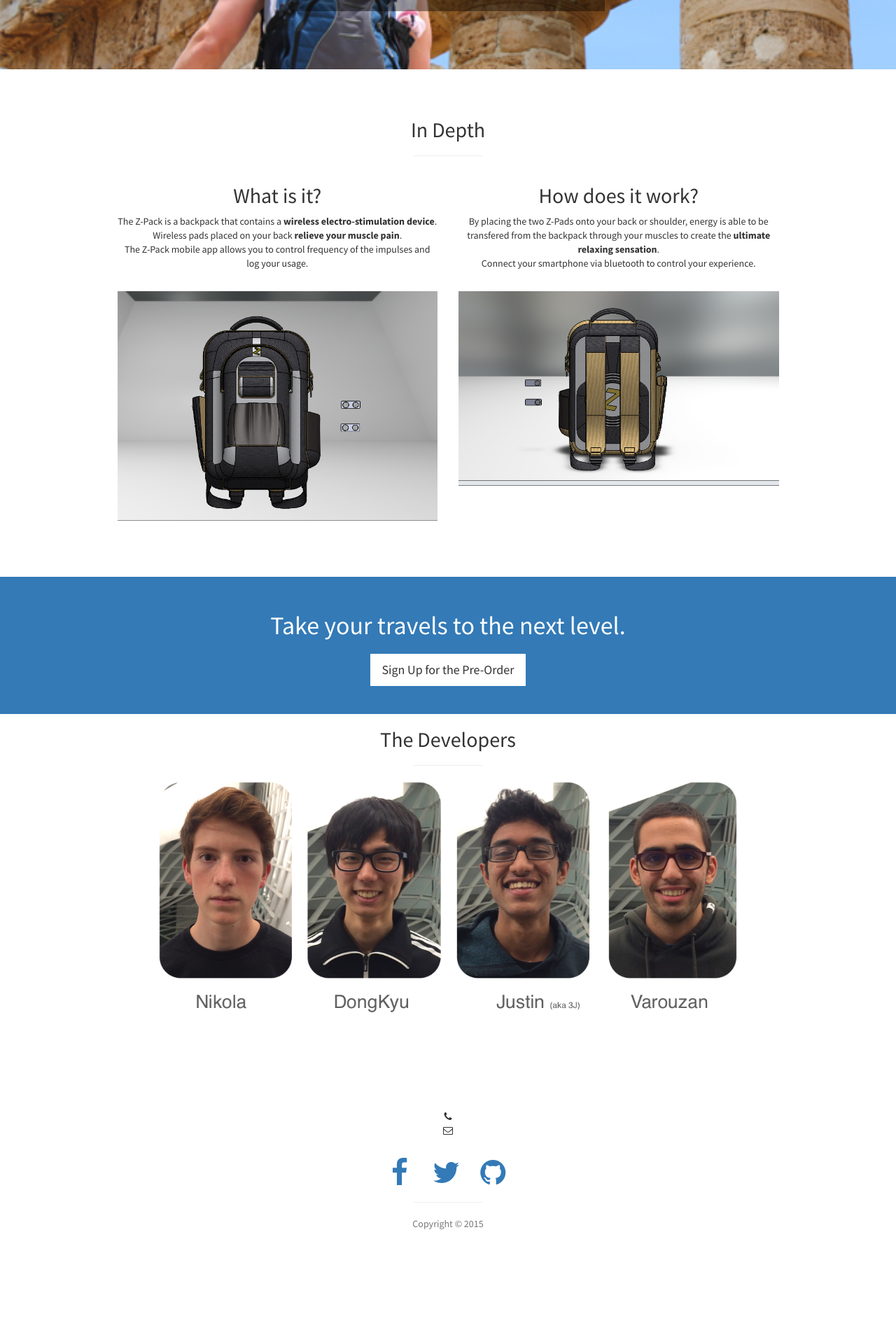
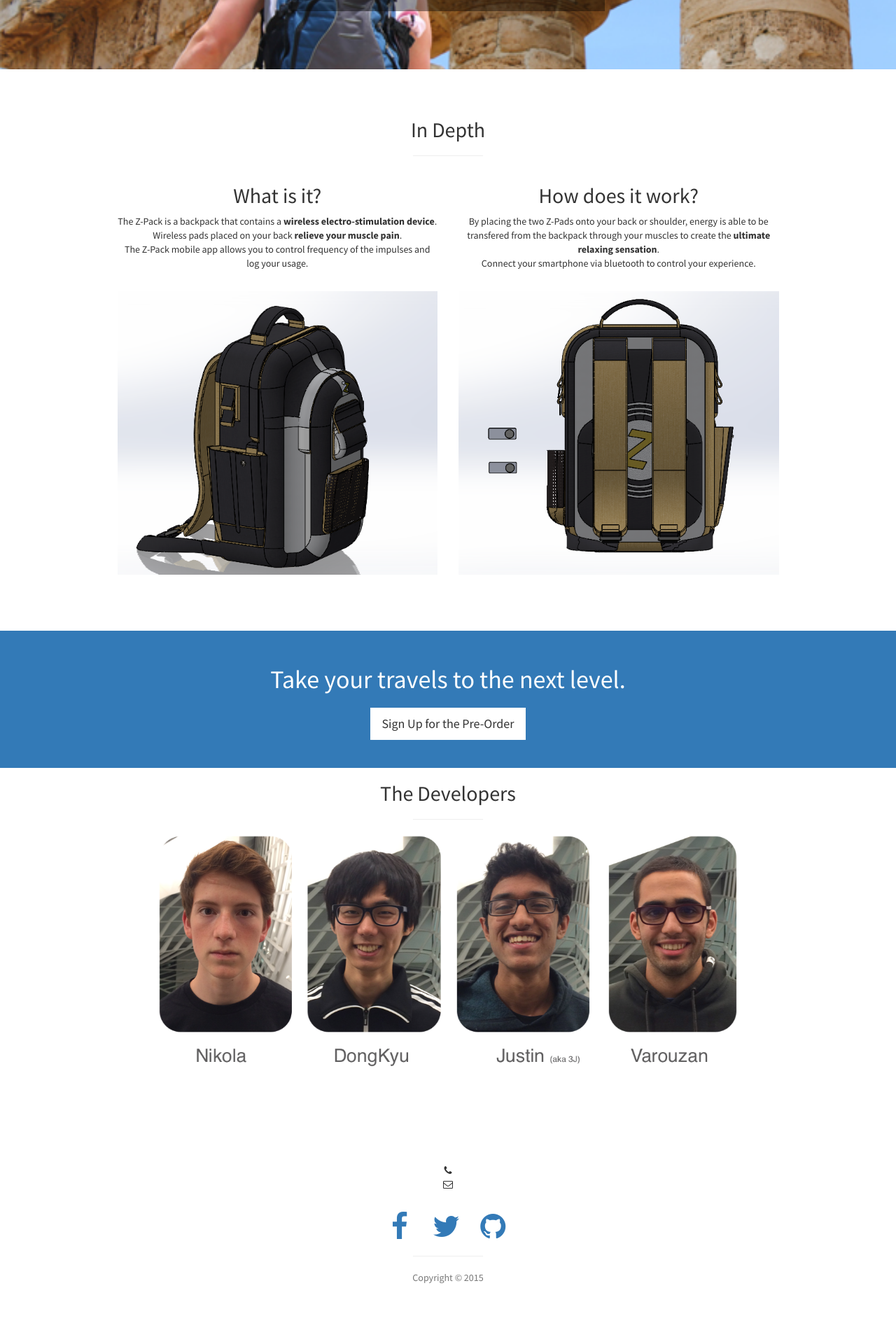
Before and after one commit to nikopj/Traveler-SCD, a Jekyll site: the page built from index.html, in a window 1280 px wide. Shown: the part 1996-3916 px from the top of the page at 70% size. Built offline with Jekyll 4.4.1, drawn with Linux system fonts in a browser that asks for light colours; before the commit the page ends 3839 px from its top, so only the background shows below that.

Commit message:
website images

```diff
--- a/_includes/portfolio.html
+++ b/_includes/portfolio.html
@@ -20,14 +20,14 @@
           <div class="col-md-6">
             <div class="portfolio-item">
               <a href="#">
-                <img class="img-portfolio img-responsive" src="imgs/zpack presentation render 2.png">
+                <img class="img-portfolio img-responsive" src="imgs/zpackiso.png">
               </a>
             </div>
           </div>
           <div class="col-md-6">
             <div class="portfolio-item">
               <a href="#">
-                <img class="img-portfolio img-responsive" src="imgs/zpack presentation render.png">
+                <img class="img-portfolio img-responsive" src="imgs/zpackback.png">
               </a>
             </div>
           </div>
```
Also changed, not shown: imgs/zpackback.png (added), imgs/zpackfront.png (added), imgs/zpackiso.png (added).
